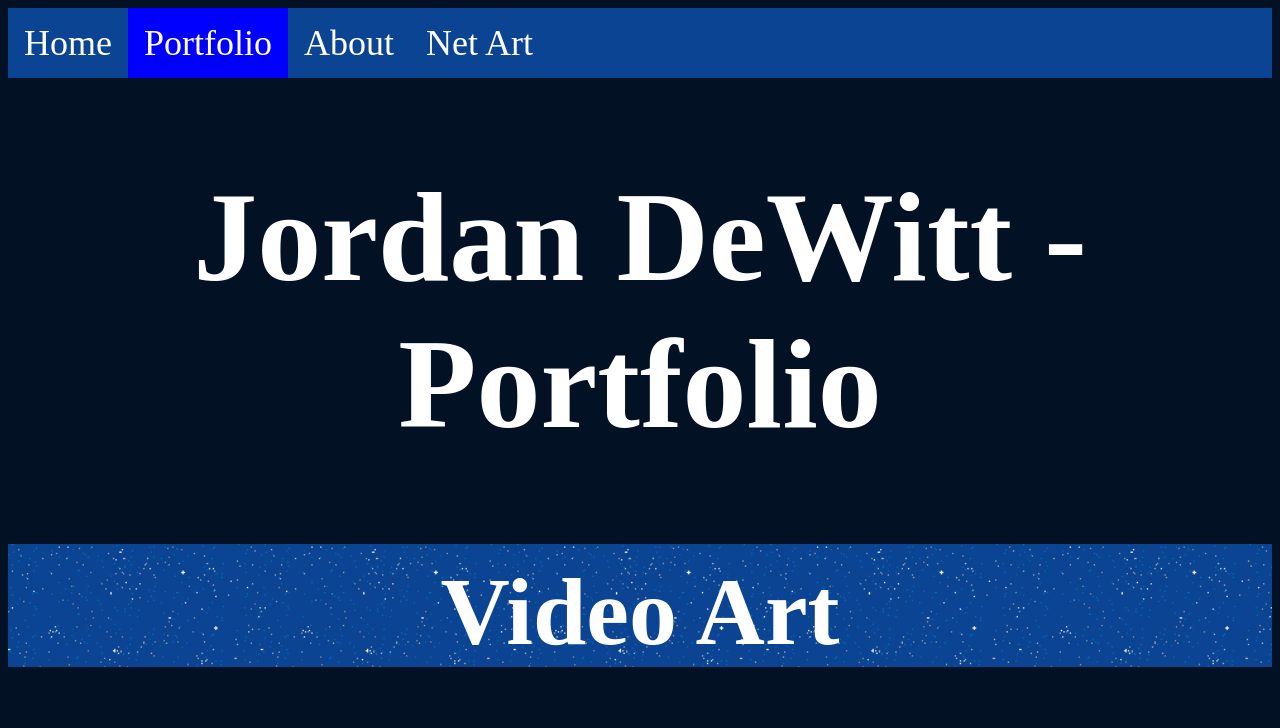
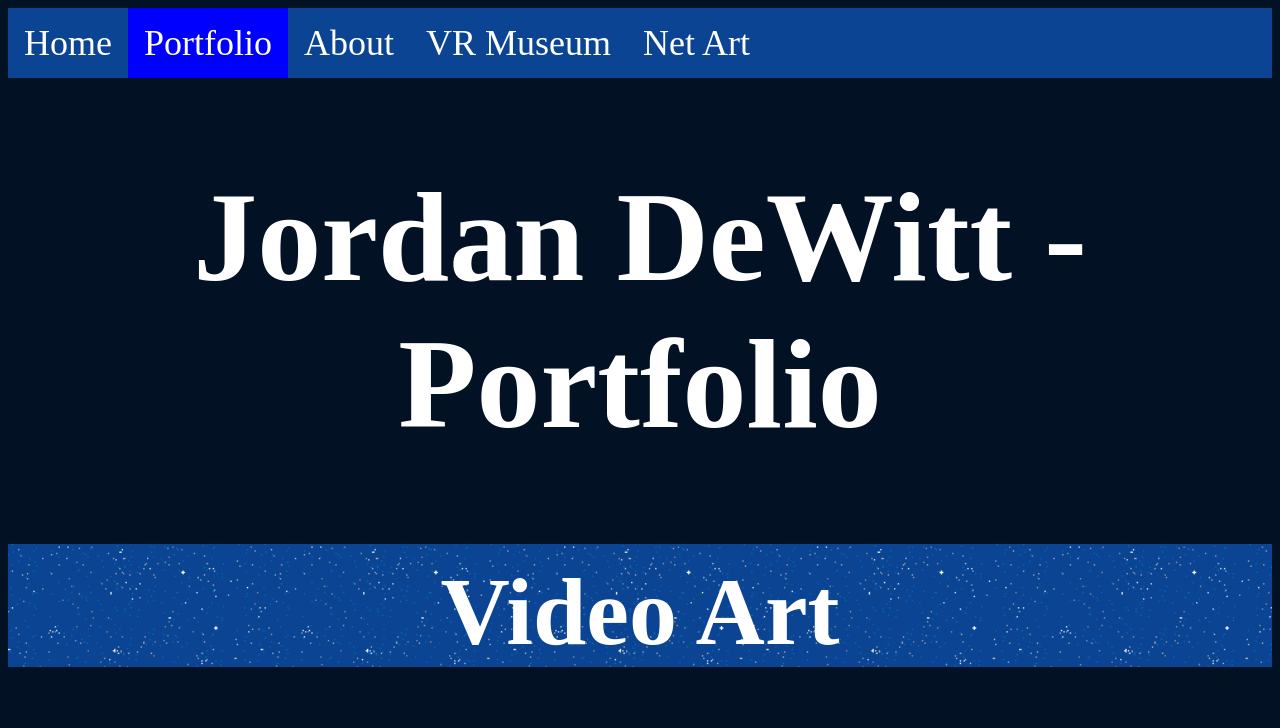
Before and after one commit to jdewitt029/Portfolio, a plain HTML site: page index.html in a window 1280 px wide. Shown: the top 728 px of the page. Drawn offline with Linux system fonts and the light colour scheme.

Commit message:
Update index.html

```diff
--- a/index.html
+++ b/index.html
@@ -11,6 +11,7 @@
   <a href="https://jdewitt029.github.io/Home/">Home</a>
   <a class="active" href="https://jdewitt029.github.io/Portfolio/">Portfolio</a>
   <a href="https://jdewitt029.github.io/About/">About</a>
+  <a href="http://visatopia.xyz/unmapped/jordan.html">VR Museum</a>
   <a href="https://jdewitt029.github.io/Home-Page/">Net Art</a>
 
 
```
